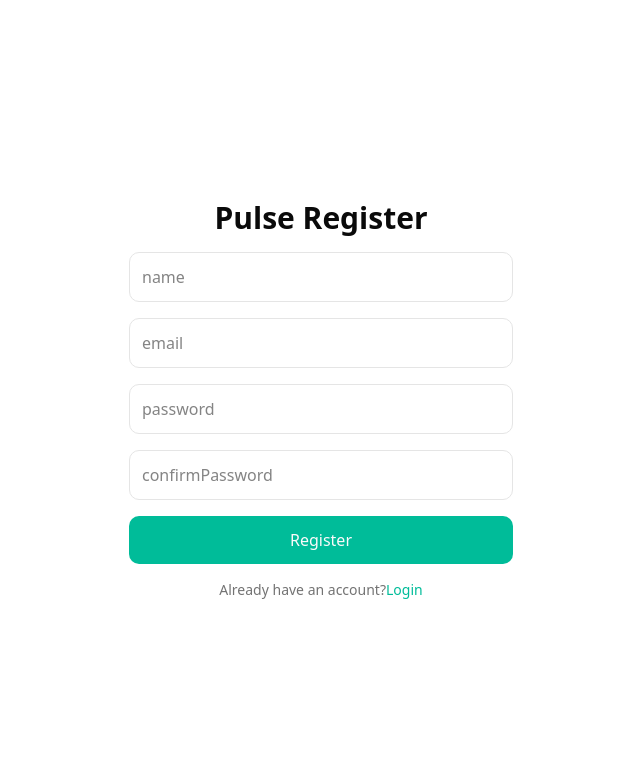
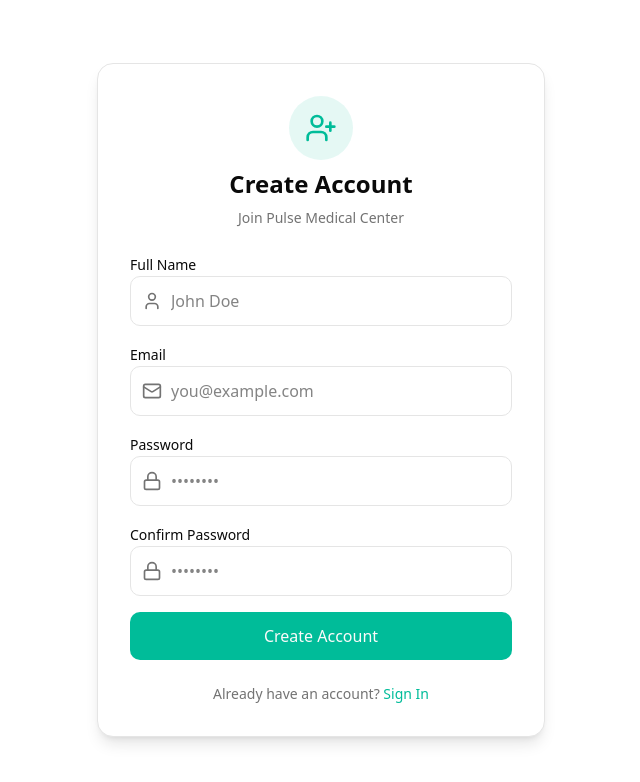
Before and after one commit to EdTosoy/hospitalProject, a Next.js app in the folder apps/frontend/: page /register in a window 1280 px wide. Shown: the top 782 px of the page, without its empty margins (319-959 px from the left). Built offline with nearby package versions, Linux system fonts and the light colour scheme; no server answers.

Commit message:
feat: Enhance authentication forms UI/UX with new icons and update app branding with a favicon.

```diff
--- a/apps/frontend/src/app/layout.tsx
+++ b/apps/frontend/src/app/layout.tsx
@@ -14,8 +14,11 @@ const geistMono = Geist_Mono({
 });
 
 export const metadata: Metadata = {
-  title: "Create Next App",
-  description: "Generated by create next app",
+  title: "Pulse Medical Center",
+  description: "Healthcare management system for Pulse Medical Center",
+  icons: {
+    icon: "/logo.png",
+  },
 };
 
 export default function RootLayout({
--- a/apps/frontend/src/components/login-form.tsx
+++ b/apps/frontend/src/components/login-form.tsx
@@ -2,11 +2,12 @@
 
 import { useForm } from "react-hook-form";
 import { zodResolver } from "@hookform/resolvers/zod";
+import { useRouter } from "next/navigation";
+import Link from "next/link";
+import { Mail, Lock, LogIn } from "lucide-react";
 
-import { useRouter } from "next/navigation";
 import { useLogin } from "@/hooks/use-login";
 import { LoginInput, loginSchema } from "@/lib/validations/auth";
-import Link from "next/link";
 
 export default function LoginForm() {
   const {
@@ -29,54 +30,78 @@ export default function LoginForm() {
   };
 
   return (
-    <form
-      onSubmit={handleSubmit(onSubmit)}
-      className="w-full max-w-md p-8 space-y-4"
-    >
-      <h1 className="text-3xl font-bold text-center">Pulse Login</h1>
+    <div className="w-full max-w-md">
+      <div className="bg-card border rounded-2xl shadow-lg p-8 space-y-6">
+        <div className="text-center space-y-2">
+          <div className="mx-auto w-16 h-16 bg-primary/10 rounded-full flex items-center justify-center">
+            <LogIn className="w-8 h-8 text-primary" />
+          </div>
+          <h1 className="text-2xl font-bold">Welcome Back</h1>
+          <p className="text-muted-foreground text-sm">
+            Sign in to Pulse Medical Center
+          </p>
+        </div>
 
         {login.isError && (
-        <p className="text-red-500 text-center">{login.error.message}</p>
+          <div className="bg-destructive/10 text-destructive text-sm p-3 rounded-lg text-center">
+            {login.error.message}
+          </div>
         )}
 
-      <div>
+        <form onSubmit={handleSubmit(onSubmit)} className="space-y-4">
+          <div className="space-y-2">
+            <label className="text-sm font-medium">Email</label>
+            <div className="relative">
+              <Mail className="absolute left-3 top-1/2 -translate-y-1/2 w-5 h-5 text-muted-foreground" />
               <input
                 type="email"
-          placeholder="email"
+                placeholder="you@example.com"
                 {...register("email")}
-          className="w-full p-3 border rounded-lg"
+                className="w-full pl-10 pr-4 py-3 border rounded-lg bg-background focus:outline-none focus:ring-2 focus:ring-primary/20 focus:border-primary transition-colors"
               />
+            </div>
             {errors.email && (
-          <p className="text-red-500 text-sm mt-1">{errors.email?.message}</p>
+              <p className="text-destructive text-sm">{errors.email.message}</p>
             )}
           </div>
-      <div>
+
+          <div className="space-y-2">
+            <label className="text-sm font-medium">Password</label>
+            <div className="relative">
+              <Lock className="absolute left-3 top-1/2 -translate-y-1/2 w-5 h-5 text-muted-foreground" />
               <input
                 type="password"
-          placeholder="password"
+                placeholder="••••••••"
                 {...register("password")}
-          className="w-full p-3 border rounded-lg"
+                className="w-full pl-10 pr-4 py-3 border rounded-lg bg-background focus:outline-none focus:ring-2 focus:ring-primary/20 focus:border-primary transition-colors"
               />
+            </div>
             {errors.password && (
-          <p className="text-red-500 text-sm mt-1">
-            {errors.password?.message}
+              <p className="text-destructive text-sm">
+                {errors.password.message}
               </p>
             )}
           </div>
+
           <button
             type="submit"
             disabled={login.isPending}
-        className="w-full p-3 bg-primary text-primary-foreground rounded-lg hover:opacity-90 disabled:opacity-50"
+            className="w-full py-3 bg-primary text-primary-foreground rounded-lg font-medium hover:bg-primary/90 disabled:opacity-50 transition-colors"
           >
-        {login.isPending ? "Logging in..." : "Login"}
+            {login.isPending ? "Signing in..." : "Sign In"}
           </button>
+        </form>
+
         <p className="text-center text-sm text-muted-foreground">
-        Don't have an account?
-        <Link href="/register" className="text-primary hover:underline">
-          {" "}
+          Don't have an account?{" "}
+          <Link
+            href="/register"
+            className="text-primary font-medium hover:underline"
+          >
             Register
           </Link>
         </p>
-    </form>
+      </div>
+    </div>
   );
 }
--- a/apps/frontend/src/components/register-form.tsx
+++ b/apps/frontend/src/components/register-form.tsx
@@ -2,11 +2,12 @@
 
 import { useForm } from "react-hook-form";
 import { zodResolver } from "@hookform/resolvers/zod";
+import { useRouter } from "next/navigation";
+import Link from "next/link";
+import { User, Mail, Lock, UserPlus } from "lucide-react";
 
-import { useRouter } from "next/navigation";
 import { registerSchema, RegisterInput } from "@/lib/validations/auth";
 import { useRegister } from "@/hooks/use-register";
-import Link from "next/link";
 
 export default function RegisterForm() {
   const {
@@ -30,76 +31,112 @@ export default function RegisterForm() {
   };
 
   return (
-    <form
-      onSubmit={handleSubmit(onSubmit)}
-      className="w-full max-w-md p-8 space-y-4"
-    >
-      <h1 className="text-3xl font-bold text-center">Pulse Register</h1>
+    <div className="w-full max-w-md">
+      <div className="bg-card border rounded-2xl shadow-lg p-8 space-y-6">
+        <div className="text-center space-y-2">
+          <div className="mx-auto w-16 h-16 bg-primary/10 rounded-full flex items-center justify-center">
+            <UserPlus className="w-8 h-8 text-primary" />
+          </div>
+          <h1 className="text-2xl font-bold">Create Account</h1>
+          <p className="text-muted-foreground text-sm">
+            Join Pulse Medical Center
+          </p>
+        </div>
 
         {registerUser.isError && (
-        <p className="text-red-500 text-center">{registerUser.error.message}</p>
+          <div className="bg-destructive/10 text-destructive text-sm p-3 rounded-lg text-center">
+            {registerUser.error.message}
+          </div>
         )}
 
-      <div>
+        <form onSubmit={handleSubmit(onSubmit)} className="space-y-4">
+          <div className="space-y-2">
+            <label className="text-sm font-medium">Full Name</label>
+            <div className="relative">
+              <User className="absolute left-3 top-1/2 -translate-y-1/2 w-5 h-5 text-muted-foreground" />
               <input
                 type="text"
-          placeholder="name"
+                placeholder="John Doe"
                 {...register("name")}
-          className="w-full p-3 border rounded-lg"
+                className="w-full pl-10 pr-4 py-3 border rounded-lg bg-background focus:outline-none focus:ring-2 focus:ring-primary/20 focus:border-primary transition-colors"
               />
+            </div>
             {errors.name && (
-          <p className="text-red-500 text-sm mt-1">{errors.name?.message}</p>
+              <p className="text-destructive text-sm">{errors.name.message}</p>
             )}
           </div>
 
-      <div>
+          <div className="space-y-2">
+            <label className="text-sm font-medium">Email</label>
+            <div className="relative">
+              <Mail className="absolute left-3 top-1/2 -translate-y-1/2 w-5 h-5 text-muted-foreground" />
               <input
                 type="email"
-          placeholder="email"
+                placeholder="you@example.com"
                 {...register("email")}
-          className="w-full p-3 border rounded-lg"
+                className="w-full pl-10 pr-4 py-3 border rounded-lg bg-background focus:outline-none focus:ring-2 focus:ring-primary/20 focus:border-primary transition-colors"
               />
+            </div>
             {errors.email && (
-          <p className="text-red-500 text-sm mt-1">{errors.email.message}</p>
+              <p className="text-destructive text-sm">{errors.email.message}</p>
             )}
           </div>
-      <div>
+
+          <div className="space-y-2">
+            <label className="text-sm font-medium">Password</label>
+            <div className="relative">
+              <Lock className="absolute left-3 top-1/2 -translate-y-1/2 w-5 h-5 text-muted-foreground" />
               <input
                 type="password"
-          placeholder="password"
+                placeholder="••••••••"
                 {...register("password")}
-          className="w-full p-3 border rounded-lg"
+                className="w-full pl-10 pr-4 py-3 border rounded-lg bg-background focus:outline-none focus:ring-2 focus:ring-primary/20 focus:border-primary transition-colors"
               />
+            </div>
             {errors.password && (
-          <p className="text-red-500 text-sm mt-1">{errors.password.message}</p>
+              <p className="text-destructive text-sm">
+                {errors.password.message}
+              </p>
             )}
           </div>
-      <div>
+
+          <div className="space-y-2">
+            <label className="text-sm font-medium">Confirm Password</label>
+            <div className="relative">
+              <Lock className="absolute left-3 top-1/2 -translate-y-1/2 w-5 h-5 text-muted-foreground" />
               <input
                 type="password"
-          placeholder="confirmPassword"
+                placeholder="••••••••"
                 {...register("confirmPassword")}
-          className="w-full p-3 border rounded-lg"
+                className="w-full pl-10 pr-4 py-3 border rounded-lg bg-background focus:outline-none focus:ring-2 focus:ring-primary/20 focus:border-primary transition-colors"
               />
+            </div>
             {errors.confirmPassword && (
-          <p className="text-red-500 text-sm mt-1">
+              <p className="text-destructive text-sm">
                 {errors.confirmPassword.message}
               </p>
             )}
           </div>
+
           <button
             type="submit"
             disabled={registerUser.isPending}
-        className="w-full p-3 bg-primary text-primary-foreground rounded-lg hover:opacity-90 disabled:opacity-50"
+            className="w-full py-3 bg-primary text-primary-foreground rounded-lg font-medium hover:bg-primary/90 disabled:opacity-50 transition-colors"
           >
-        {registerUser.isPending ? "Creating account..." : "Register"}
+            {registerUser.isPending ? "Creating account..." : "Create Account"}
           </button>
+        </form>
+
         <p className="text-center text-sm text-muted-foreground">
-        Already have an account?
-        <Link href="/login" className="text-primary hover:underline">
-          Login
+          Already have an account?{" "}
+          <Link
+            href="/login"
+            className="text-primary font-medium hover:underline"
+          >
+            Sign In
           </Link>
         </p>
-    </form>
+      </div>
+    </div>
   );
 }
```
Also changed, not shown: apps/frontend/public/logo.png (added). Lines whose indentation alone changed are shown as unchanged.
